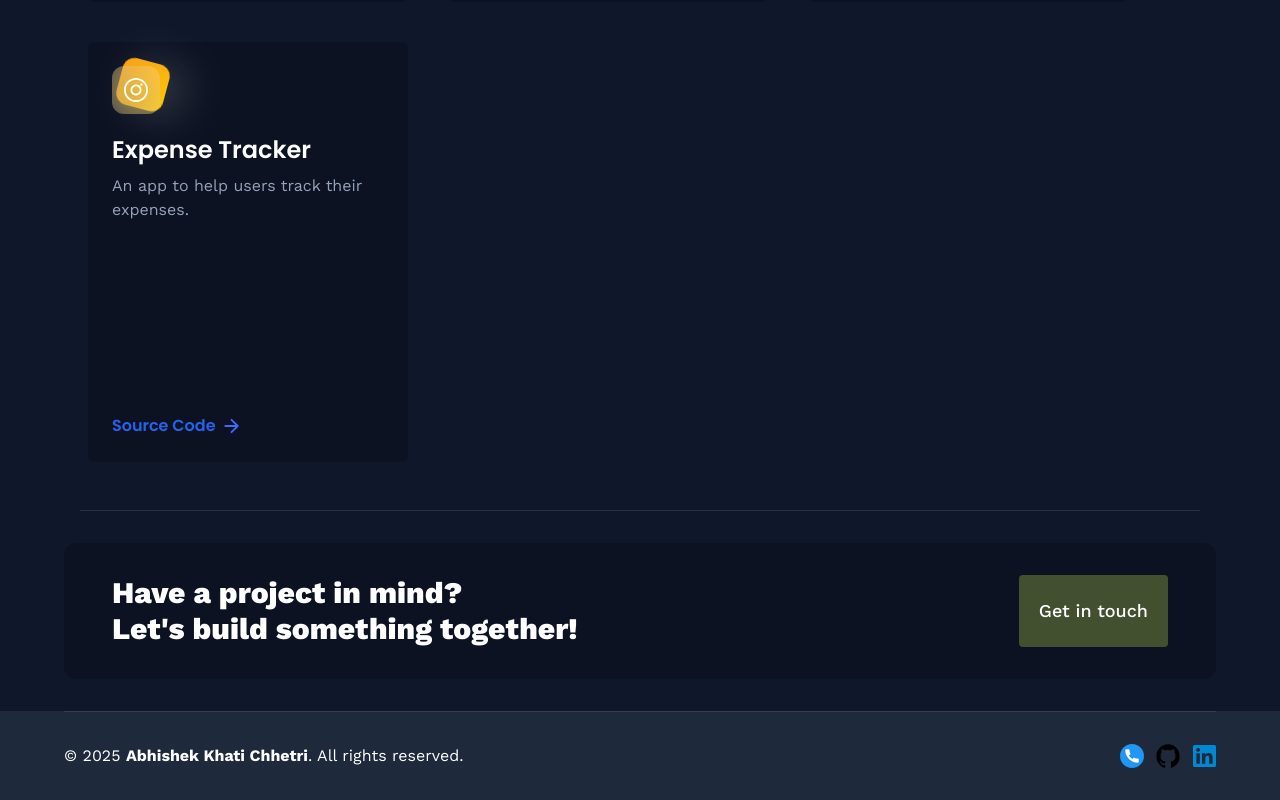
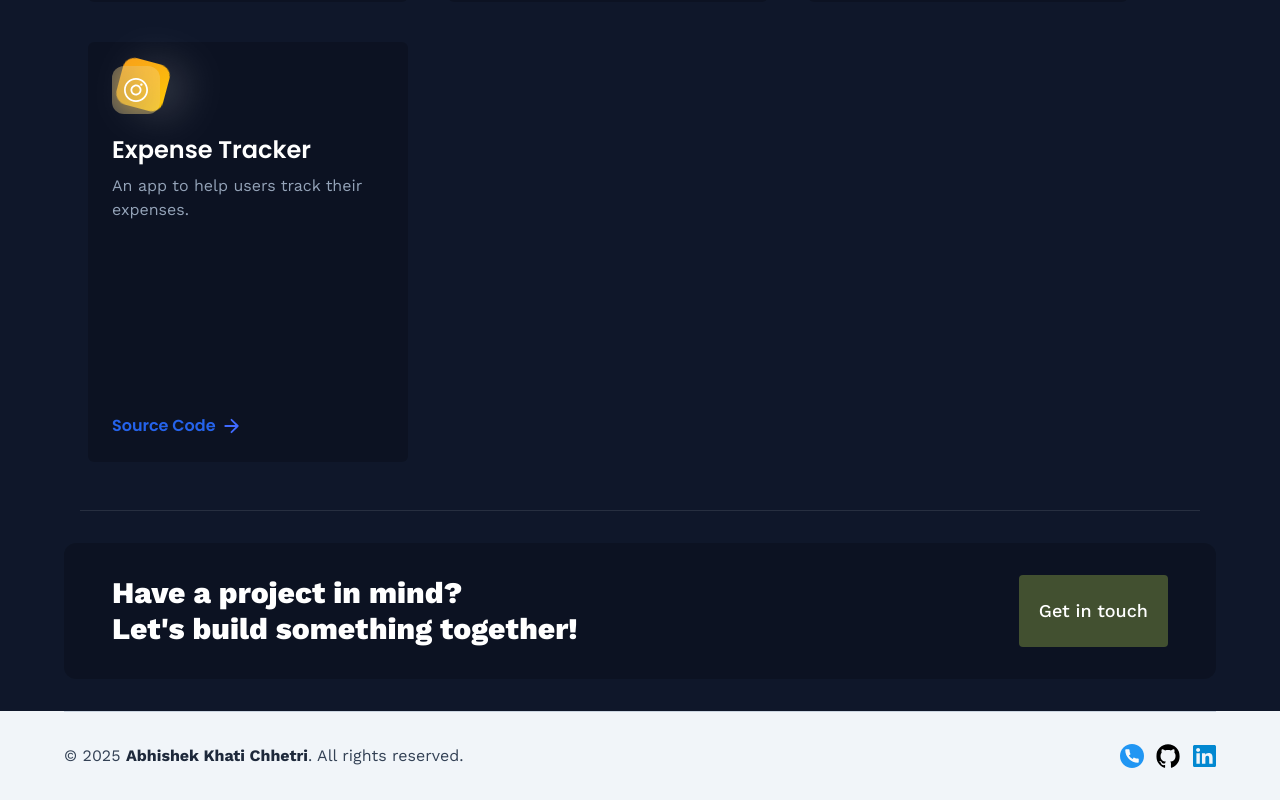
Before and after one commit to abhichhetri09/portfolio, a React (Vite) app: page /projects in a window 1280 px wide. Shown: the part 1160-1960 px from the top of the page. Built offline with nearby package versions, Linux system fonts and the light colour scheme.

Commit message:
Update Footer component styling for improved visibility and aesthetics; change background color, text color, and add hover effects to social links

```diff
--- a/src/components/Footer.jsx
+++ b/src/components/Footer.jsx
@@ -6,15 +6,20 @@ const Footer = () => {
   const { pathname } = useLocation();
 
   return (
-    <footer className={pathname === "/" ? "hidden" : "block bg-slate-800 "}>
-      <div className="container py-8 flex flex-col md:flex-row justify-center border-t border-t-white/10 md:justify-between gap-4">
-        <p className="text-white text-center">
-          © 2025 <strong>Abhishek Khati Chhetri</strong>. All rights reserved.
+    <footer className={pathname === "/" ? "hidden" : "block bg-slate-100 shadow-md"}>
+      <div className="container py-8 flex flex-col md:flex-row justify-center border-t border-t-slate-300 md:justify-between gap-4">
+        <p className="text-slate-700 text-center">
+          © 2025 <strong className="text-slate-800">Abhishek Khati Chhetri</strong>. All rights reserved.
         </p>
 
         <div className="flex gap-3 justify-center items-center">
           {socialLinks.map((link) => (
-            <Link key={link.name} to={link.link} target="_blank">
+            <Link
+              key={link.name}
+              to={link.link}
+              target="_blank"
+              className="hover:opacity-70 transition-opacity"
+            >
               <img
                 src={link.iconUrl}
                 alt={link.name}
```
